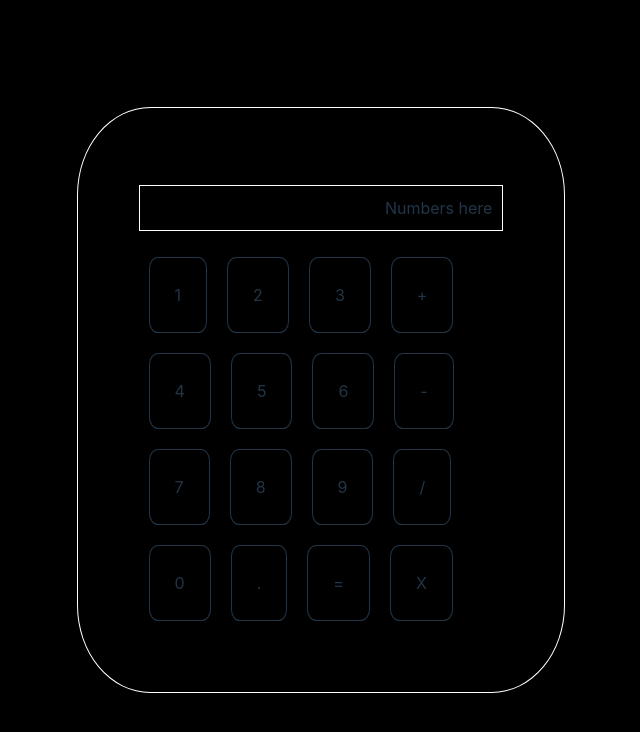
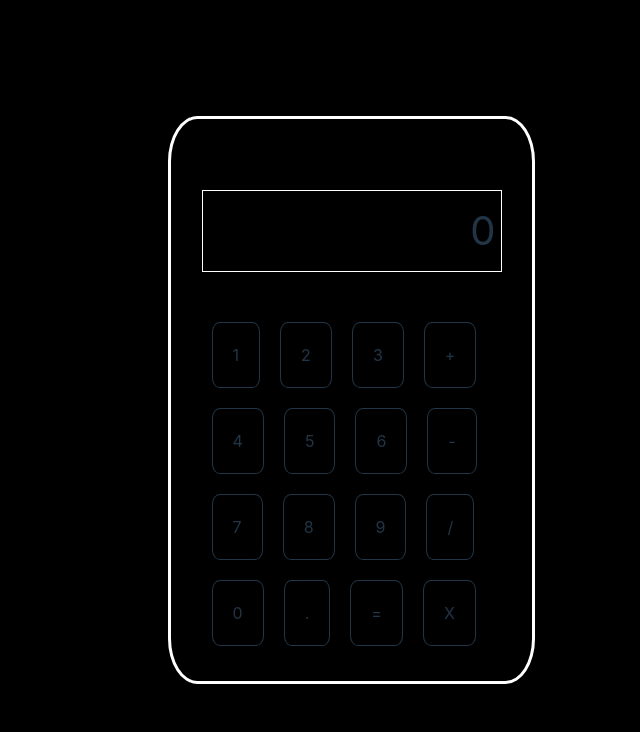
Before and after one commit to ThomasKrokos/ReactCalculator, a React (Vite) app: page / in a window 1280 px wide. Shown: the top 732 px of the page, without its empty margins (319-959 px from the left). Built offline with nearby package versions, Linux system fonts and the light colour scheme.

Commit message:
Added basic state

```diff
--- a/src/Calculator.module.css
+++ b/src/Calculator.module.css
@@ -1,12 +1,18 @@
 
 
 .container {
+    border: 3px solid white;
+    border-radius: 8%;
+    padding: 10% 10% 10% 10%;
+    width: 300px;
+    height: 500px;
+  }
+
+  .inputfield {
     border: 1px solid white;
-    border-radius: 15%;
-    padding: 5%;
-    width: 30%;
-    height: 60%;
-    margin: 0 auto;
+    padding: 10px 5px 10px 5px;
+    text-align: right;
+    font-size: 40px;
   }
 
    .buttoncontainer {
@@ -14,16 +20,15 @@
     flex-direction: row;
     flex-wrap: wrap;
   }
+
    .button {
     border: 1px solid;
     border-radius: 15%;
-    padding: 25px;
+    padding: 20px;
     margin: 10px;
   }
 
-
-   .inputfield {
-    border: 1px solid white;
-    padding: 10px;
-    text-align: right;
+  .button:hover {
+    background-color: white;
+    color: black;
   }
--- a/src/Calculator.tsx
+++ b/src/Calculator.tsx
@@ -1,9 +1,11 @@
-import React from "react";
+import React, { useState } from "react";
 import Button from "./Button";
 import { flushSync } from "react-dom";
 import styles from "./Calculator.module.css"
 
 const Calculator = () => {
+
+  const [currentNum, SetCurrentNum] = useState("0")
 
   const buttonValues = [
     "1", "2", "3", "+", "4", "5", "6", "-", "7", "8", "9", "/", "0", ".", "=", "X",
@@ -11,12 +13,12 @@ const Calculator = () => {
 
   return (
     <div className={styles.container}>
-      <div>
-        <p className={styles.inputfield}> Numbers here</p>
+      <div >
+        <p className={styles.inputfield}>{currentNum}</p>
       </div>
       <div className={styles.buttoncontainer}>
       {buttonValues.map((item) => {
-         return <div className={styles.button}>{item}</div>
+         return <div className={styles.button} onClick={() => SetCurrentNum(item)}>{item}</div>
       })}
       </div>
 
--- a/src/index.css
+++ b/src/index.css
@@ -36,25 +36,6 @@ h1 {
   line-height: 1.1;
 }
 
-button {
-  border-radius: 8px;
-  border: 1px solid transparent;
-  padding: 0.6em 1.2em;
-  font-size: 1em;
-  font-weight: 500;
-  font-family: inherit;
-  background-color: #1a1a1a;
-  cursor: pointer;
-  transition: border-color 0.25s;
-}
-button:hover {
-  border-color: #646cff;
-}
-button:focus,
-button:focus-visible {
-  outline: 4px auto -webkit-focus-ring-color;
-}
-
 @media (prefers-color-scheme: light) {
   :root {
     color: #213547;
```
